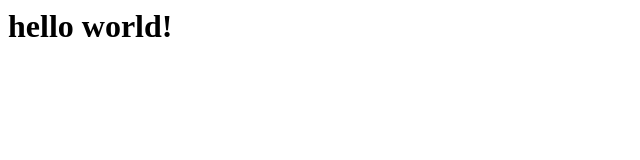
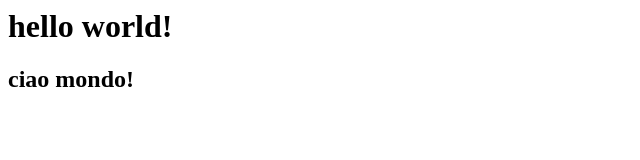
Before and after one commit to SimoneMondello/htmlcss-hello, a plain HTML site: page index.html in a window 1280 px wide. Shown: the whole page, without its empty margins (0-640 px from the left). Drawn offline with Linux system fonts and the light colour scheme.

Commit message:
secondo commit

```diff
--- a/index.html
+++ b/index.html
@@ -1 +1,2 @@
 <h1>hello world!</h1>
+<h2>ciao mondo!</h2>
```
